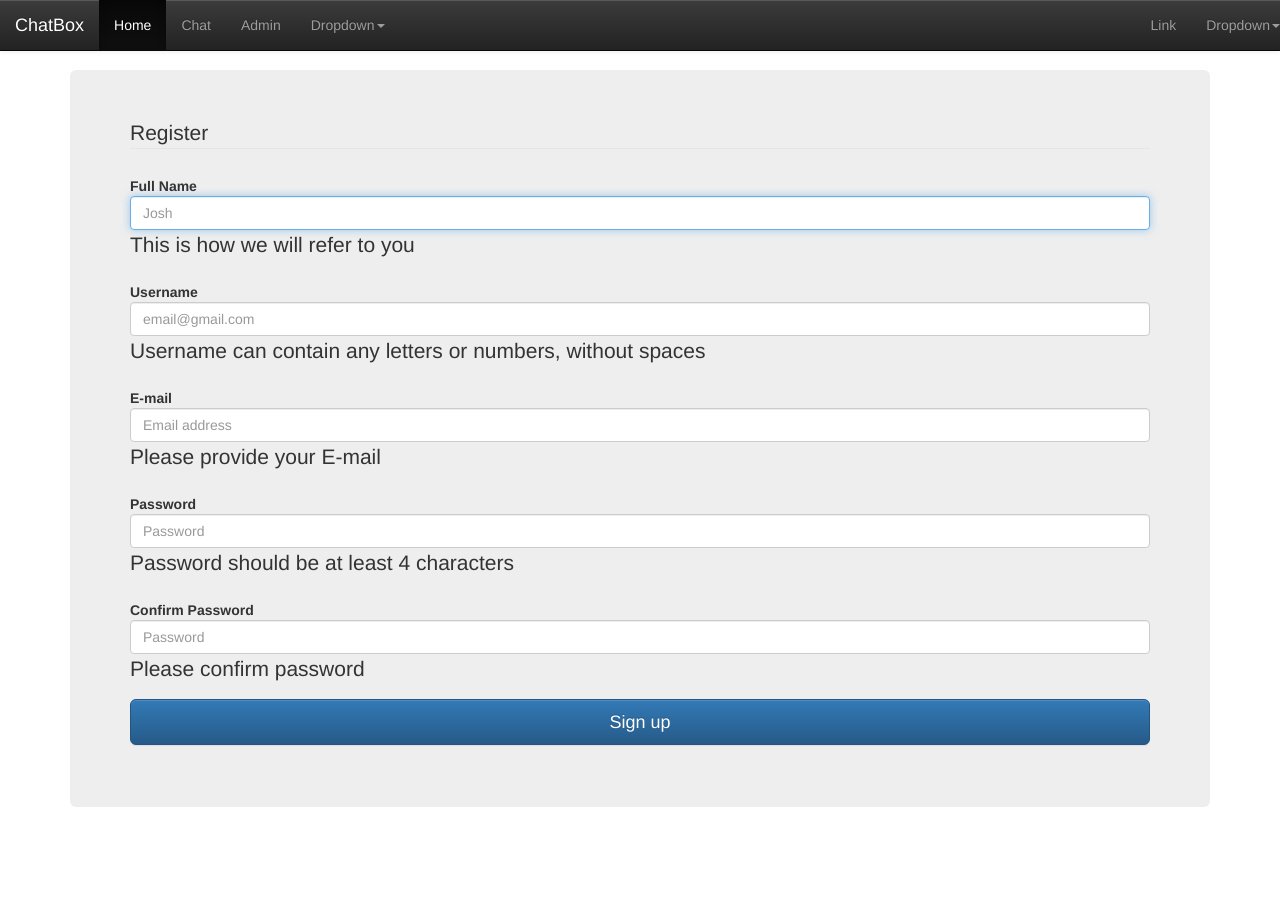
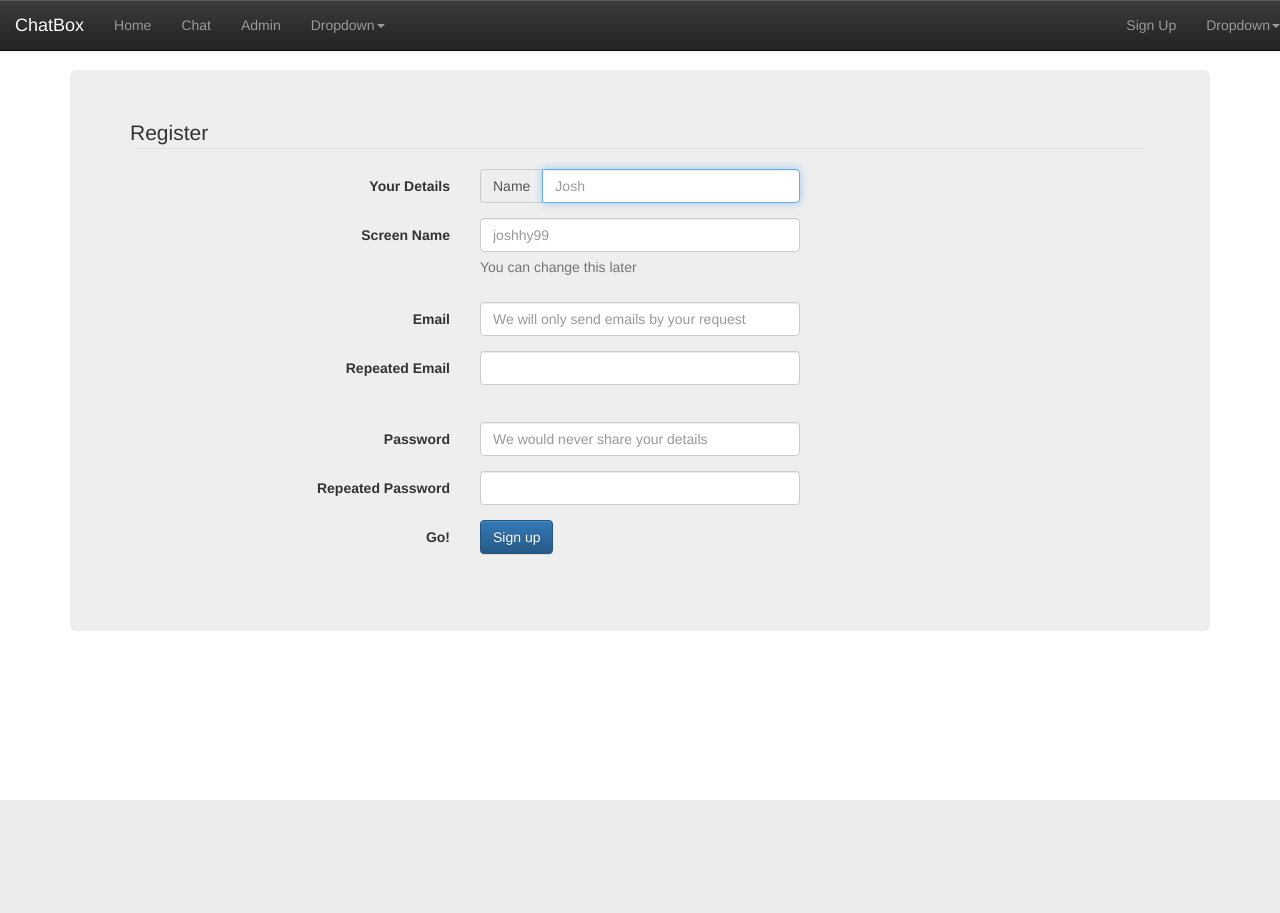
Before and after one commit to aidancrane/ChatBox, a Flask app: page /signup in a window 1280 px wide. After the commit the page ends 800 px from the top, so only its background shows below. Run offline with Flask 2, Linux system fonts and the light colour scheme; some libraries are stand-ins or nearby versions.

Commit message:
Moved /admin/dashboard to /admin, overhauled signup and fixed header
whoop

```diff
--- a/main.py
+++ b/main.py
@@ -38,23 +38,34 @@ def index():
                    return render_template('index.html', loginfailed="Login Failed!", loginfailedMessage="The account you supplied does not exsit, or the password specified was incorrect.")
                    log.log("[WARN] A bad password/username combination was used")
     else:
-        return render_template('index.html')
+        return render_template('index.html', head="home")
 
 @app.route("/signup", methods=['GET', 'POST'])
 def signup():
+     if request.method == "GET":
+          return render_template('signup.html')
 
-     if request.method == 'POST':
+     if request.method == "POST":
+         try:
+              realName = request.form["inputRealname"]
+              username = request.form["inputUsername"]
+              email = request.form["inputEmail"]
+              emailVerify = request.form["inputEmailSecond"]
+              password = request.form["password"]
+              passwordVerify = request.form["inputPasswordTwo"]
 
-          session['username'] = request.form['username']
-          session['password'] = request.form['password']
+              if password != passwordVerify:
+                  return render_template("signup.html", head="admin", redTitle="Oh dears", redBody=", It looks like your passwords did not match, please try again")
+              elif email != emailVerify:
+                  return render_template("signup.html", head="admin", redTitle="Ahh", redBody="It looks like your emails don't match one another, please try again")
+              else:
+                 if realName == "" or username == "":
+                    return render_template("signup.html", head="admin", redTitle="This is bad!", redBody="You shouldn't be able to see this, but you left the Name or Screen Name field blank, which is required, so you may have an outdated browser.")
+                 else:
+                    return render_template("signup.html", head="admin", redTitle="Whoo, all is well", redBody="we can start to make your account")
+         except:
+            log.log("[ERROR] Signup POST was failed")
 
-          if 'username' in session:
-               if session['username'] != "" or session['password'] != "":
-                    return render_template('index.html', isLoggedIn=session['username'])
-          return render_template('index.html', type="Sign Up")
-
-     else:
-          return render_template('signup.html')
 
 @app.route('/database')
 def database():
@@ -75,48 +86,42 @@ def login():
                else:
                     return render_template('index.html')
 
-@app.route('/admin/', methods=['GET', 'POST'])
-def admin_access():
-     username_of_user = session['username']
-     logged_in = session['LoggedIn']
+@app.route('/admin', methods=['GET', 'POST'])
+def admin():
      if request.method == "GET":
-          if (logged_in == "Yes" and username_of_user in admin.admins):
-               return render_template("/admin/dashboard.html")
-          else:
-
-               return render_template("index.html")
-     elif request.method == "POST":
-          pass
-@app.route('/admin/dashboard', methods=['GET', 'POST'])
-def admin_dashboard():
-     if request.method == "GET":
-          return render_template("/admin/dashboard.html")
+          return render_template("/admin/dashboard.html", head="admin")
      if request.method == "POST":
           if request.form['command'] == 'Stop Server':
                log.log("[INFO] The server was stopped by '" + session['username'] + "'")
                data.shutdown_server()
-               return render_template("/admin/dashboard.html",  redTitle="Alert!", redBody="System Shutting down at " + admin.GetTime())
+               return render_template("/admin/dashboard.html", head="admin",  redTitle="Alert!", redBody="System Shutting down at " + admin.GetTime())
           if request.form['command'] == 'Log Out':
                if session['username'] or session['password']:
                     username = session['username']
                     del session['username']
 
-               return render_template("/admin/dashboard.html", YellowTitle="You have been Logged out", YellowBody="To login, click the home button")
+               return render_template("/admin/dashboard.html", head="admin", YellowTitle="You have been Logged out", YellowBody="To login, click the home button")
 
           if request.form['command'] == 'Remove User':
               username_to_delete = request.form['username_to_delete']
               if username_to_delete == 'admin':
-                  return render_template("/admin/dashboard.html", redTitle="ERROR:", redBody="You cannot delete the 'admin' account.")
+                  return render_template("/admin/dashboard.html", head="admin", redTitle="ERROR:", redBody="You cannot delete the 'admin' account.")
               else:
-                  return render_template("/admin/dashboard.html", redTitle="ERROR", redBody="Functionality Incomplete")
+                  return render_template("/admin/dashboard.html", head="admin", redTitle="ERROR", redBody="Functionality Incomplete")
           if request.form['command'] == 'Ban User':
               username_to_ban = request.form['username_to_ban']
               if username_to_ban == 'admin':
-                  return render_template("/admin/dashboard.html", redTitle="ERROR:", redBody="You cannot ban the 'admin' account.")
+                  return render_template("/admin/dashboard.html", head="admin", redTitle="ERROR:", redBody="You cannot ban the 'admin' account.")
               else:
-                  return render_template("/admin/dashboard.html", redTitle="ERROR", redBody="Functionality Incomplete")
+                  return render_template("/admin/dashboard.html", head="admin", redTitle="ERROR", redBody="Functionality Incomplete")
 
      return render_template("/admin/dashboard.html")
 
+@app.route('/chat', methods=['GET', 'POST'])
+def chat():
+     if request.method == "GET":
+          return render_template("chat.html", head="chat")
+
+
 if __name__ == "__main__":
     app.run(host='0.0.0.0', port=5000, debug=True)#setting debug to false allows for printing to the console
--- a/templates/admin/header.html
+++ b/templates/admin/header.html
@@ -1,18 +1,4 @@
 {% include 'header.html' %}
-<!--<html>
-    <body>
-        <nav class="navbar navbar-default navbar-static-top">
-            <div class="container">
-                <ul class="nav navbar-nav">
-                    <li><a href="../">Home <span class="sr-only"></span></a></li>
-                    <li><a href="../chat">Chat<span class="sr-only"></span></a></li>
-                    <li><a href="../admin/dashboard">Admin Dashboard (Temp)<span class="sr-only"></span></a></li>
-                </ul>
-            </div>
-        </nav>
-    </body>
-</html>
--->
 <html>
 <body>
     <div class="container-fluid" style="padding-bottom: 2cm">
@@ -28,14 +14,26 @@
 
 				<div class="collapse navbar-collapse" id="bs-example-navbar-collapse-1">
 					<ul class="nav navbar-nav">
+            {% if (head =="home") %}
 						<li class="active">
+            {% else %}
+            <li>
+            {% endif %}
               <a href="../">Home</a>
 						</li>
+            {% if (head =="chat") %}
+						<li class="active">
+            {% else %}
             <li>
+            {% endif %}
               <a href="../chat">Chat</a>
             </li>
+            {% if (head =="admin") %}
+						<li class="active">
+            {% else %}
             <li>
-							<a href="../admin/dashboard">Admin</a>
+            {% endif %}
+							<a href="../admin">Admin</a>
 						</li>
 						<li class="dropdown">
 							 <a href="#" class="dropdown-toggle" data-toggle="dropdown">Dropdown<strong class="caret"></strong></a>
@@ -64,7 +62,7 @@
 					</ul>
 					<ul class="nav navbar-nav navbar-right">
 						<li>
-							<a href="#">Link</a>
+							<a href="/signup">Sign Up</a>
 						</li>
 						<li class="dropdown">
 							 <a href="#" class="dropdown-toggle" data-toggle="dropdown">Dropdown<strong class="caret"></strong></a>
--- a/templates/signup.html
+++ b/templates/signup.html
@@ -18,54 +18,117 @@
         }
         </script>
         <div class="jumbotron">
-            <form class="form-horizontal">
-                <fieldset>
-                    <div id="legend">
-                        <legend class="form-signin-heading">Register</legend>
-                    </div>
-                    <div class="control-group">
-                        <label class="control-label" for="realname">Full Name</label>
-                        <div class="controls">
-                            <input type="text" id="inputRealname" class="form-control" placeholder="Josh" required="" autofocus="">
-                            <p>This is how we will refer to you</p>
+          {% if redBody %}
+          <div class="container">
+              <div class="alert alert-danger alert-dismissible fade in" role="alert">
+                  <button type="button" class="close" data-dismiss="alert" aria-label="Close"><span aria-hidden="true">×</span></button>
+                  <strong>{{redTitle}}</strong> {{redBody}}
               </div>
           </div>
-                    <div class="control-group">
-                        <label class="control-label" for="username">Username</label>
-                        <div class="controls">
-                            <input type="text" id="inputUsername" class="form-control" placeholder="email@gmail.com" required="" autofocus="">
-                            <p>Username can contain any letters or numbers, without spaces</p>
+          {% endif %}
+            <form class="form-horizontal" method="post">
+            <fieldset>
+
+            <!-- Form Name -->
+            <legend>Register</legend>
+
+            <!-- Prepended text-->
+            <div class="form-group">
+              <label class="col-md-4 control-label" for="inputRealname">Your Details</label>
+              <div class="col-md-4">
+                <div class="input-group">
+                  <span class="input-group-addon">Name</span>
+                  <input id="inputRealname" name="inputRealname" class="form-control" placeholder="Josh" type="text" required="" autofocus="">
+                </div>
+
               </div>
             </div>
-                    <div class="control-group">
-                        <label class="control-label" for="email">E-mail</label>
-                        <div class="controls">
-                            <input type="email" id="inputEmail" class="form-control" placeholder="Email address" required="" autofocus="">
-                            <p>Please provide your E-mail</p>
+
+            <!-- Text input-->
+            <div class="form-group">
+              <label class="col-md-4 control-label" for="inputUsername">Screen Name</label>
+              <div class="col-md-4">
+              <input id="inputUsername" name="inputUsername" type="text" placeholder="joshhy99" class="form-control input-md" required="">
+              <span class="help-block">You can change this later</span>
               </div>
             </div>
-                    <div class="control-group">
-                        <label class="control-label" for="password">Password</label>
-                        <div class="controls">
-                            <input type="password " id="inputPassword" class="form-control " placeholder="Password " required=" ">
-                            <p>Password should be at least 4 characters</p>
+
+            <!-- Text input-->
+            <div class="form-group">
+              <label class="col-md-4 control-label" for="inputEmail">Email</label>
+              <div class="col-md-4">
+              <input id="inputEmail" name="inputEmail" type="text" placeholder="We will only send emails by your request" class="form-control input-md" required="">
+
               </div>
             </div>
-                    <div class="control-group">
-                        <label class="control-label" for="password_confirm">Confirm Password</label>
-                        <div class="controls">
-                            <input type="password " id="inputPasswordTwo" class="form-control " placeholder="Password " required=" ">
-                            <p>Please confirm password</p>
+
+            <!-- Text input-->
+            <div class="form-group">
+              <label class="col-md-4 control-label" for="inputEmailSecond">Repeated Email</label>
+              <div class="col-md-4">
+              <input id="inputEmailSecond" name="inputEmailSecond" type="text" placeholder="" class="form-control input-md" required="">
+
               </div>
             </div>
-                    <div class="control-group">
-                        <!-- Button -->
-                        <div class="controls">
-                            <button class="btn btn-lg btn-primary btn-block" onclick="passAndEmail()">Sign up</button>
+
+            <!-- Multiple Checkboxes -->
+            <div class="form-group">
+              <label class="col-md-4 control-label" for="checkboxes"><!--Email Preferences--></label>
+              <div class="col-md-4">
+                <!--
+              <div class="checkbox">
+                <label for="checkboxes-0">
+                  <input type="checkbox" name="checkboxes" id="checkboxes-0" value="1">
+                  I would like cake
+                </label>
+            	</div>
+              -->
               </div>
             </div>
+
+            <!-- Password input-->
+            <div class="form-group">
+              <label class="col-md-4 control-label" for="password">Password</label>
+              <div class="col-md-4">
+                <input id="password" name="password" type="password" placeholder="We would never share your details" class="form-control input-md" required="">
+
+              </div>
+            </div>
+
+            <!-- Password input-->
+            <div class="form-group">
+              <label class="col-md-4 control-label" for="inputPasswordTwo">Repeated Password</label>
+              <div class="col-md-4">
+                <input id="inputPasswordTwo" name="inputPasswordTwo" type="password" placeholder="" class="form-control input-md" required="">
+
+              </div>
+            </div>
+
+            <!-- Button -->
+            <div class="form-group">
+              <label class="col-md-4 control-label" for="singlebutton">Go!</label>
+              <div class="col-md-4">
+                <button id="singlebutton" class="btn btn-primary" name="singlebutton" onclick="passAndEmail()" class="btn btn-primary">Sign up</button>
+              </div>
+            </div>
+
             </fieldset>
             </form>
+
+
+
+
+
+
+
+
+
+
+
+
+
+
+
         </div>
     </div>
     </div>
```
Also changed, not shown: templates/admin/dashboard.html (+5 -5 lines), templates/chat.html (added, +7 -0 lines). Lines whose indentation alone changed are shown as unchanged.
